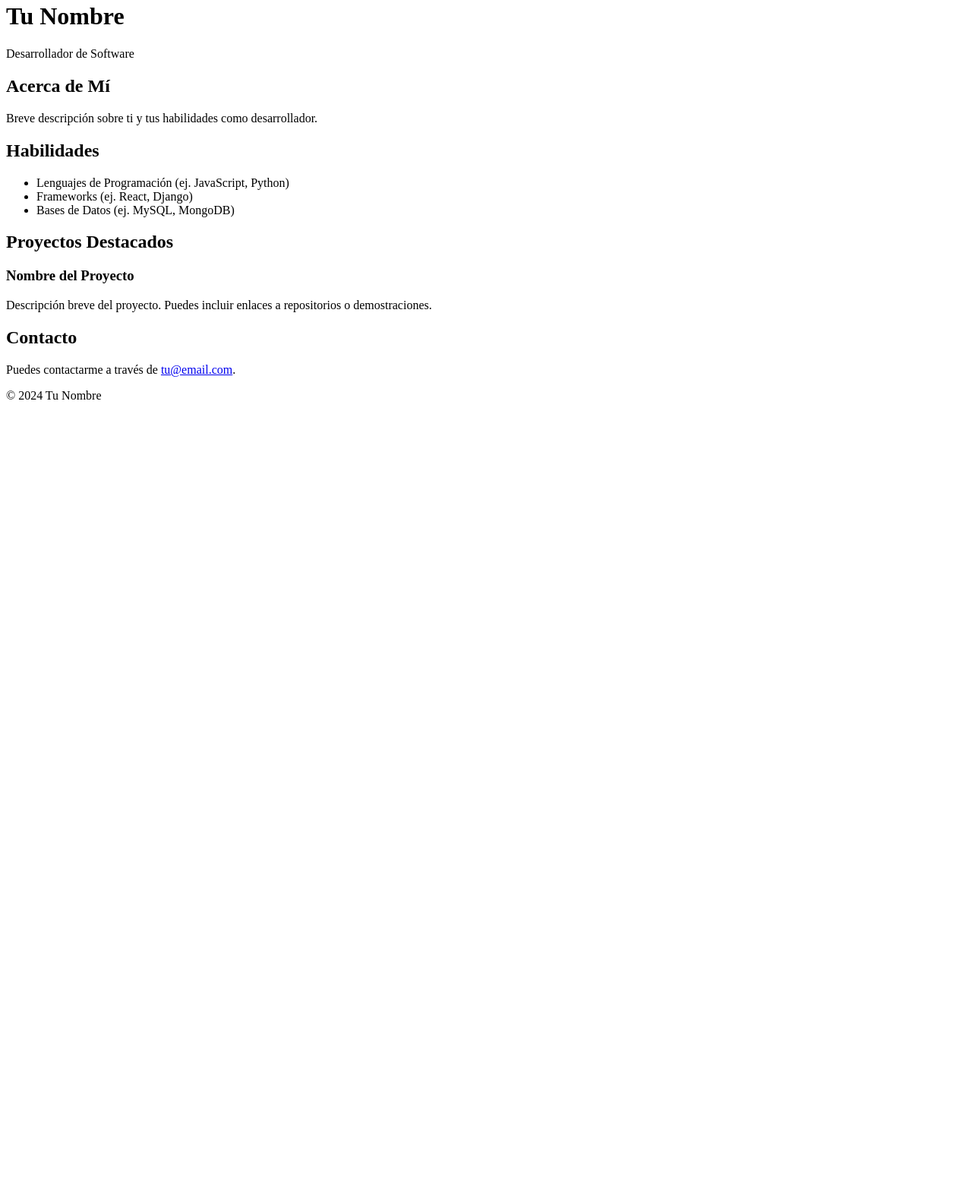
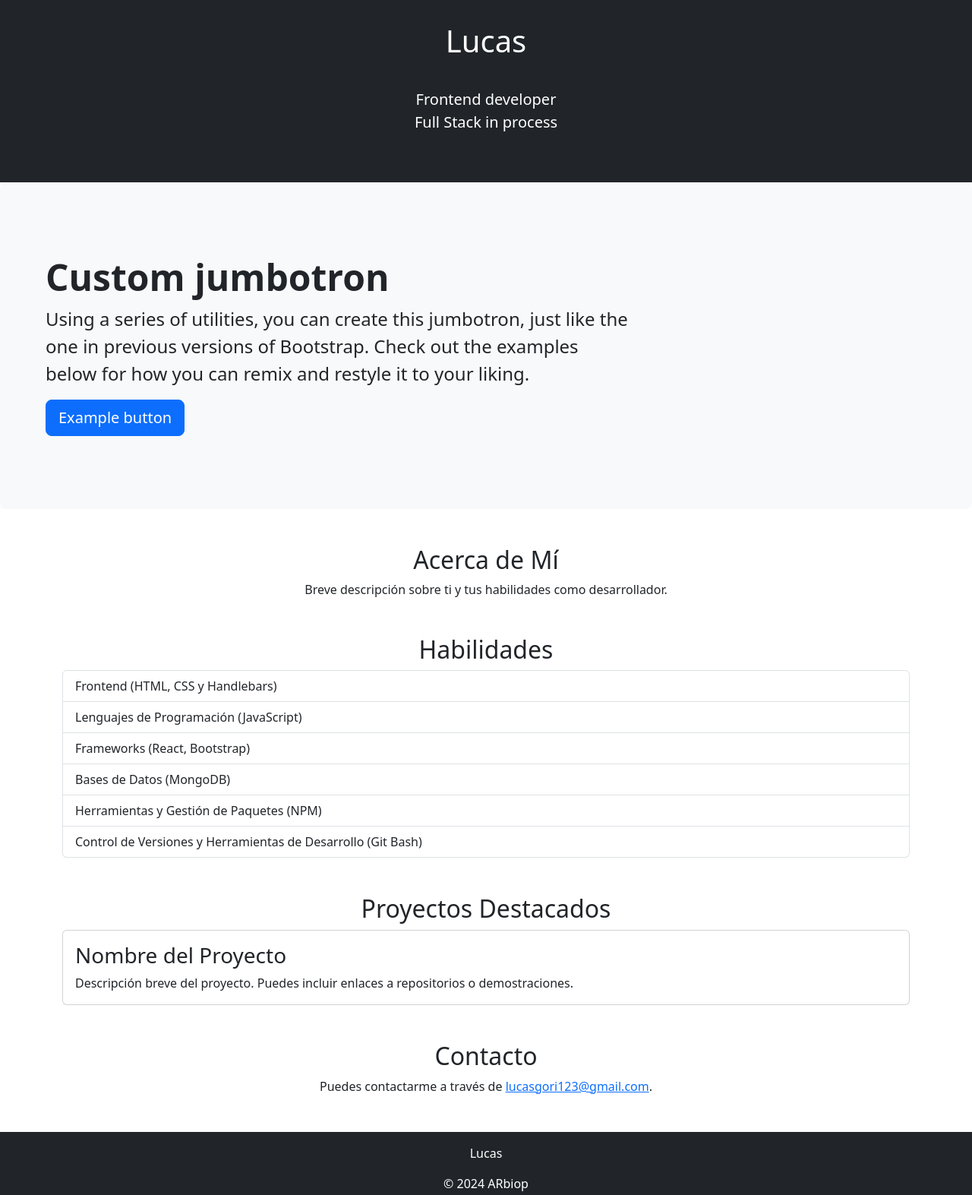
Before and after one commit to Schenvz/portfolio-lucas, a plain HTML site: page index.html in a window 1280 px wide. Shown: the part 18-1591 px from the top of the page at 76% size. Before the commit the page ends 800 px from the top, so only its background shows below. Drawn offline with nearby package versions, Linux system fonts and the light colour scheme; files that its build step writes are made by us from their sources.

Commit message:
first steps v0.2

```diff
--- a/index.html
+++ b/index.html
@@ -3,54 +3,88 @@
   <head>
     <meta charset="UTF-8" />
     <meta name="viewport" content="width=device-width, initial-scale=1.0" />
-    <title>Tu Nombre - Desarrollador de Software</title>
+    <title>Lucas Gorini - Web development</title>
+    <!--Bootstrap link -->
+    <link href="https://cdn.jsdelivr.net/npm/bootstrap@5.3.2/dist/css/bootstrap.min.css" rel="stylesheet" integrity="sha384-T3c6CoIi6uLrA9TneNEoa7RxnatzjcDSCmG1MXxSR1GAsXEV/Dwwykc2MPK8M2HN" crossorigin="anonymous">
+    <!--css link-->
     <link rel="stylesheet" href="styles.css" />
-    <!-- Agrega tu archivo de estilos aquí si es necesario -->
   </head>
   <body>
-    <header>
-      <h1>Tu Nombre</h1>
-      <p>Desarrollador de Software</p>
+    <header class="bg-dark text-white text-center p-5">
+      <h1>Lucas</h1>
+      <p class="lead">
+        <br>Frontend developer
+        <br>Full Stack in process
+      </p>
     </header>
 
-    <section id="about">
-      <h2>Acerca de Mí</h2>
-      <p>Breve descripción sobre ti y tus habilidades como desarrollador.</p>
+    <div class="p-5 mb-4 bg-body-tertiary rounded-3">
+      <div class="container-fluid py-5">
+        <h1 class="display-5 fw-bold">Custom jumbotron</h1>
+        <p class="col-md-8 fs-4">Using a series of utilities, you can create this jumbotron, just like the one in previous versions of Bootstrap. Check out the examples below for how you can remix and restyle it to your liking.</p>
+        <button class="btn btn-primary btn-lg" type="button">Example button</button>
+      </div>
+    </div>
+    <div class="container mt-3">
+      <section id="about" class="my-5">
+        <h2 class="text-center">Acerca de Mí</h2>
+        <p class="text-center">
+          Breve descripción sobre ti y tus habilidades como desarrollador.
+        </p>
       </section>
 
-    <section id="skills">
-      <h2>Habilidades</h2>
-      <ul>
-        <li>Lenguajes de Programación (ej. JavaScript, Python)</li>
-        <li>Frameworks (ej. React, Django)</li>
-        <li>Bases de Datos (ej. MySQL, MongoDB)</li>
-        <!-- Agrega tus habilidades aquí -->
+      <section id="skills" class="my-5">
+        <h2 class="text-center">Habilidades</h2>
+        <ul class="list-group">
+          <li class="list-group-item">
+            Frontend (HTML, CSS y Handlebars)
+          </li>
+          <li class="list-group-item">
+            Lenguajes de Programación (JavaScript)
+          </li>
+          <li class="list-group-item">Frameworks (React, Bootstrap)</li>
+          <li class="list-group-item">Bases de Datos (MongoDB)</li>
+          <li class="list-group-item">
+            Herramientas y Gestión de Paquetes (NPM)
+          </li>
+          <li class="list-group-item">
+            Control de Versiones y Herramientas de Desarrollo (Git Bash)
+          </li>
         </ul>
       </section>
 
-    <section id="projects">
-      <h2>Proyectos Destacados</h2>
-      <div class="project">
-        <h3>Nombre del Proyecto</h3>
-        <p>
-          Descripción breve del proyecto. Puedes incluir enlaces a repositorios
-          o demostraciones.
+      <section id="projects" class="my-5">
+        <h2 class="text-center">Proyectos Destacados</h2>
+        <div class="card">
+          <div class="card-body">
+            <h3 class="card-title">Nombre del Proyecto</h3>
+            <p class="card-text">
+              Descripción breve del proyecto. Puedes incluir enlaces a
+              repositorios o demostraciones.
             </p>
+          </div>
         </div>
         <!-- Agrega más proyectos aquí -->
       </section>
 
-    <section id="contact">
-      <h2>Contacto</h2>
-      <p>
+      <section id="contact" class="my-5">
+        <h2 class="text-center">Contacto</h2>
+        <p class="text-center">
           Puedes contactarme a través de
-        <a href="mailto:tu@email.com">tu@email.com</a>.
+          <a href="mailto:tu@email.com">lucasgori123@gmail.com</a>.
         </p>
         <!-- Agrega tus redes sociales o cualquier otra forma de contacto -->
       </section>
+    </div>
 
-    <footer>
-      <p>&copy; 2024 Tu Nombre</p>
+    <footer class="bg-dark text-white text-center py-3">
+      <p>Lucas </p>
+      <p>&copy; 2024 ARbiop</p>
     </footer>
+
+    <!-- Agrega el enlace al archivo JavaScript de Bootstrap -->
+    <script src="https://code.jquery.com/jquery-3.5.1.slim.min.js"></script>
+    <script src="https://cdn.jsdelivr.net/npm/@popperjs/core@2.0.7/dist/umd/popper.min.js"></script>
+    <script src="https://stackpath.bootstrapcdn.com/bootstrap/4.5.2/js/bootstrap.min.js"></script>
   </body>
 </html>
```
Lines whose indentation alone changed are shown as unchanged.
